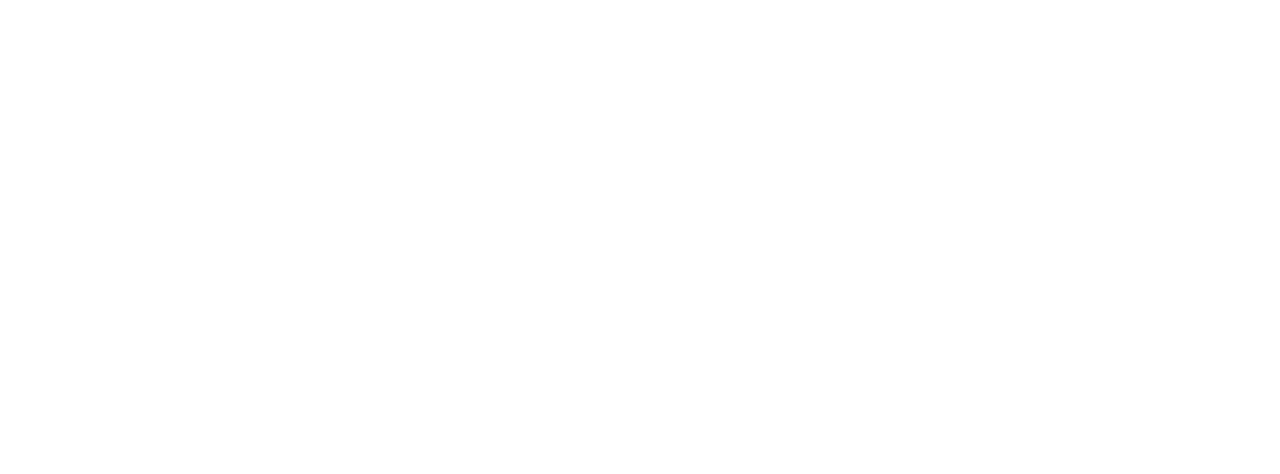
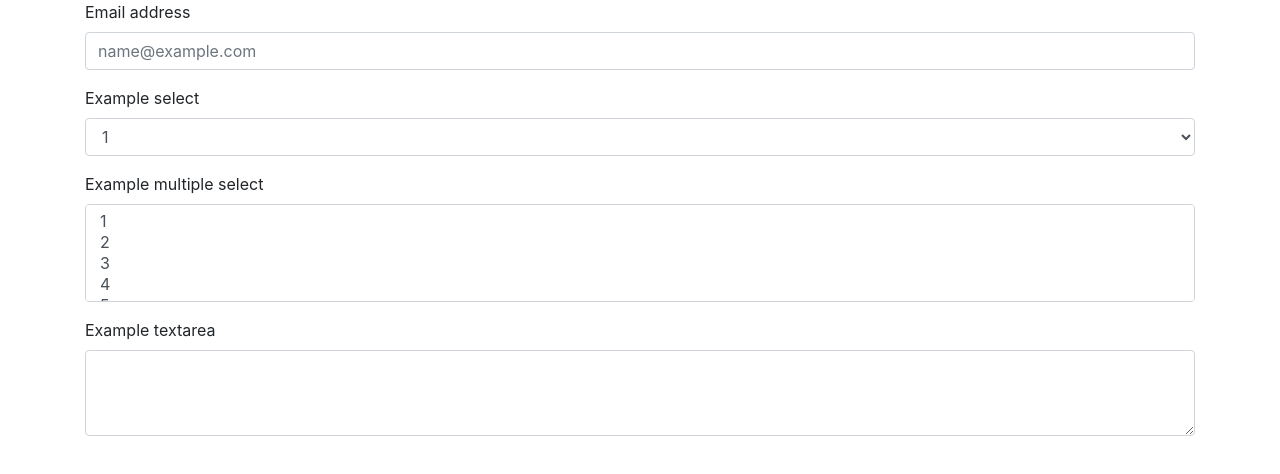
Before and after one commit to cbrittingham14/homework2, a plain HTML site: page contact.html in a window 1280 px wide. Drawn offline with nearby package versions, Linux system fonts and the light colour scheme.

Commit message:
added wireframe for the form

```diff
--- a/contact.html
+++ b/contact.html
@@ -8,5 +8,42 @@
 </head>
 <body>
 
+    <div class="container">
+        <div class="row-align-items-left">
+          <div class="col-m-8">
+            <form>
+                <div class="form-group">
+                  <label for="exampleFormControlInput1">Email address</label>
+                  <input type="email" class="form-control" id="exampleFormControlInput1" placeholder="name@example.com">
+                </div>
+                <div class="form-group">
+                  <label for="exampleFormControlSelect1">Example select</label>
+                  <select class="form-control" id="exampleFormControlSelect1">
+                    <option>1</option>
+                    <option>2</option>
+                    <option>3</option>
+                    <option>4</option>
+                    <option>5</option>
+                  </select>
+                </div>
+                <div class="form-group">
+                  <label for="exampleFormControlSelect2">Example multiple select</label>
+                  <select multiple class="form-control" id="exampleFormControlSelect2">
+                    <option>1</option>
+                    <option>2</option>
+                    <option>3</option>
+                    <option>4</option>
+                    <option>5</option>
+                  </select>
+                </div>
+                <div class="form-group">
+                  <label for="exampleFormControlTextarea1">Example textarea</label>
+                  <textarea class="form-control" id="exampleFormControlTextarea1" rows="3"></textarea>
+                </div>
+              </form>
+          </div>
+        </div>
+    </div>
+
 </body>
 </html>
```
